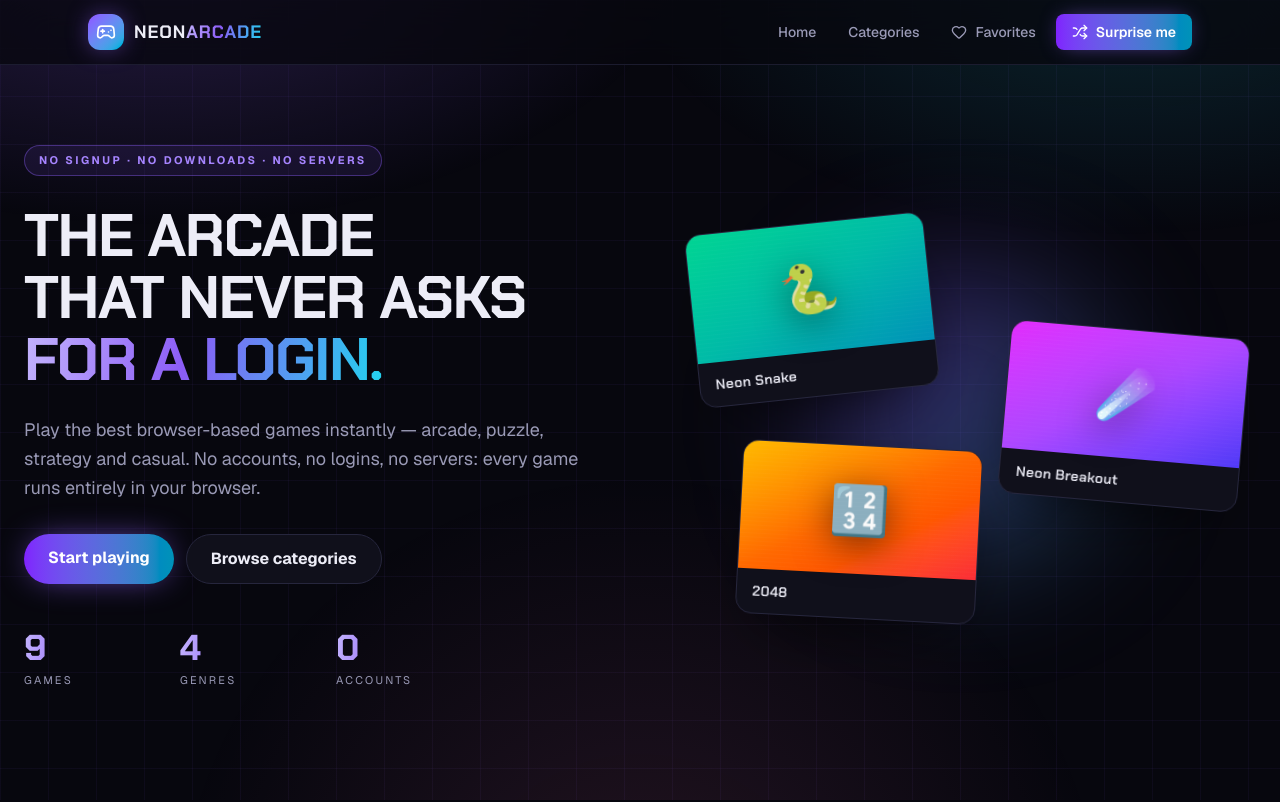
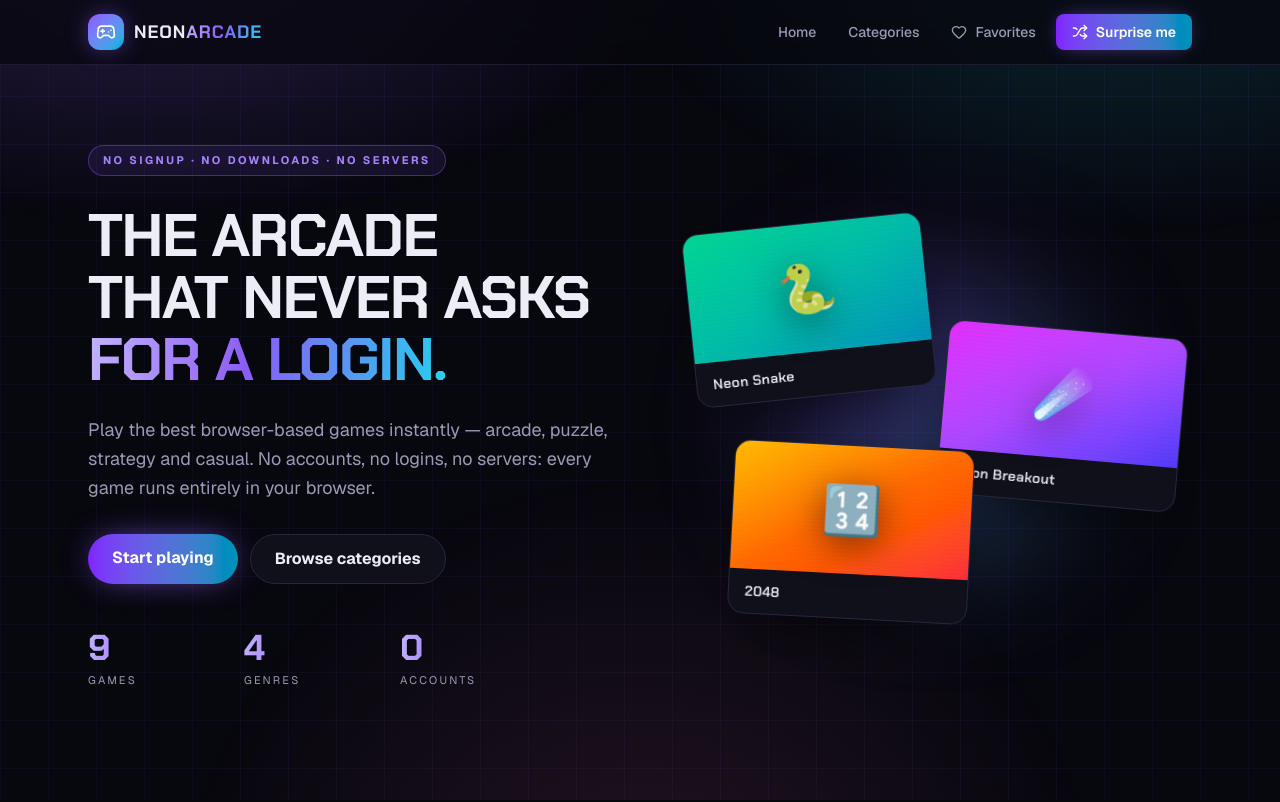
Before and after one commit to talhaimrankhan/talhacade, a Next.js app: page / in a window 1280 px wide. Shown: the top 802 px of the page. Built offline with nearby package versions, Linux system fonts and the light colour scheme.

Commit message:
Constrain hero to max-w-6xl, replace default favicon with branded icon.svg

```diff
--- a/src/app/page.tsx
+++ b/src/app/page.tsx
@@ -36,7 +36,7 @@ export default function HomePage() {
     <>
       {/* ---------------- hero ---------------- */}
       <section className="relative overflow-hidden">
-        <div className="mx-auto grid items-center gap-14 px-4 pb-16 pt-14 sm:px-6 sm:pt-20 lg:grid-cols-2 lg:pb-24">
+        <div className="mx-auto grid max-w-6xl items-center gap-14 px-4 pb-16 pt-14 sm:px-6 sm:pt-20 lg:grid-cols-2 lg:pb-24">
           <div>
             <span className="inline-flex items-center gap-2 rounded-full border border-primary/40 bg-primary/10 px-3.5 py-1.5 text-[11px] font-bold uppercase tracking-[0.22em] text-violet-400">
               No signup · No downloads · No servers
```
Also changed, not shown: src/app/icon.svg (added), 1 other file (tests, documents, lock files or other folders).
